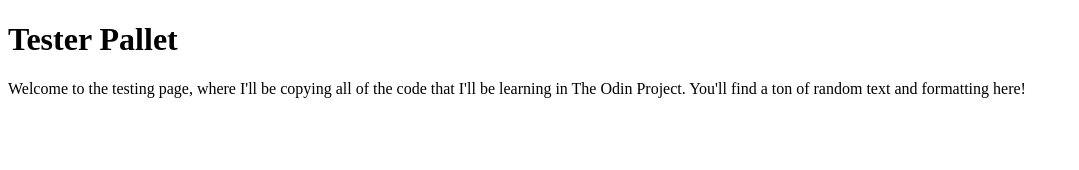
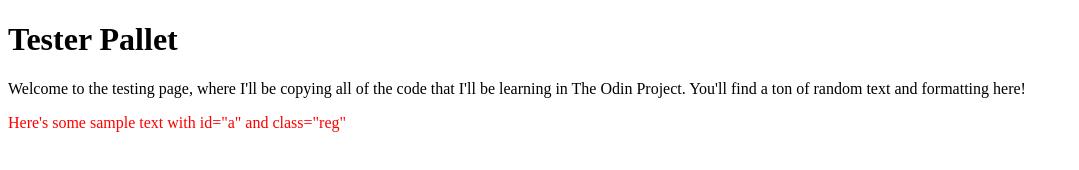
Before and after one commit to MyLiege23/git_test, a plain HTML site: page index.html in a window 1280 px wide. Shown: the whole page, without its empty margins (0-1079 px from the left). Drawn offline with Linux system fonts and the light colour scheme.

Commit message:
Link styles.css to index.html and test link

```diff
--- a/index.html
+++ b/index.html
@@ -3,11 +3,14 @@
     <head>
         <meta charset="utf-8">
         <title>Test Workspace</title>
+        <link rel="stylesheet" href="styles.css">
     </head>
 
     <body>
         <h1>Tester Pallet</h1>
         <p>Welcome to the testing page, where I'll be copying all of the code that I'll be learning in The Odin Project. You'll find a ton of random text and formatting here!</p>
 
+        <p class="reg" id="a">Here's some sample text with id="a" and class="reg"</p>
+
     </body>
 </html>
--- a/styles.css
+++ b/styles.css
@@ -0,0 +1,3 @@
+.reg {
+    color: red;
+}
```
